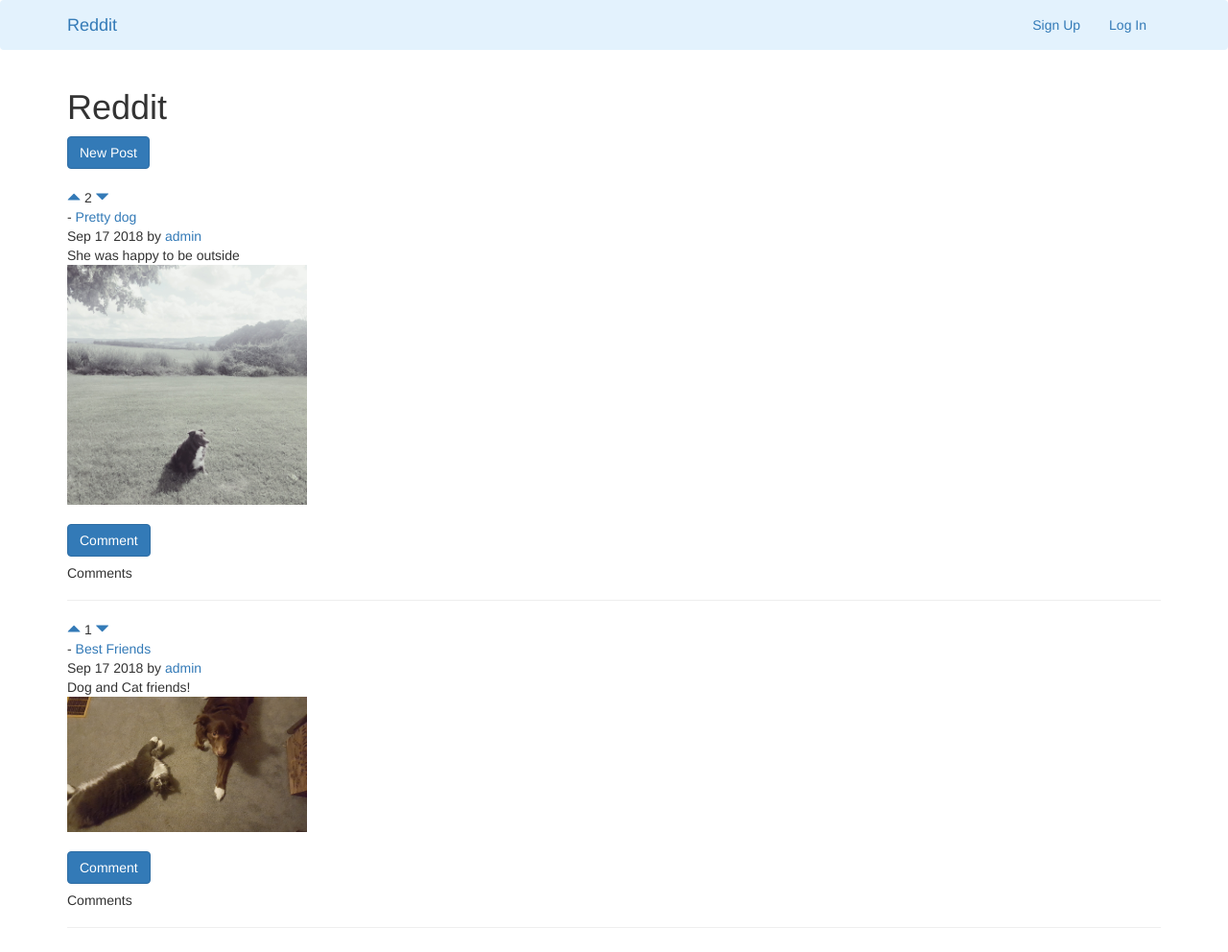
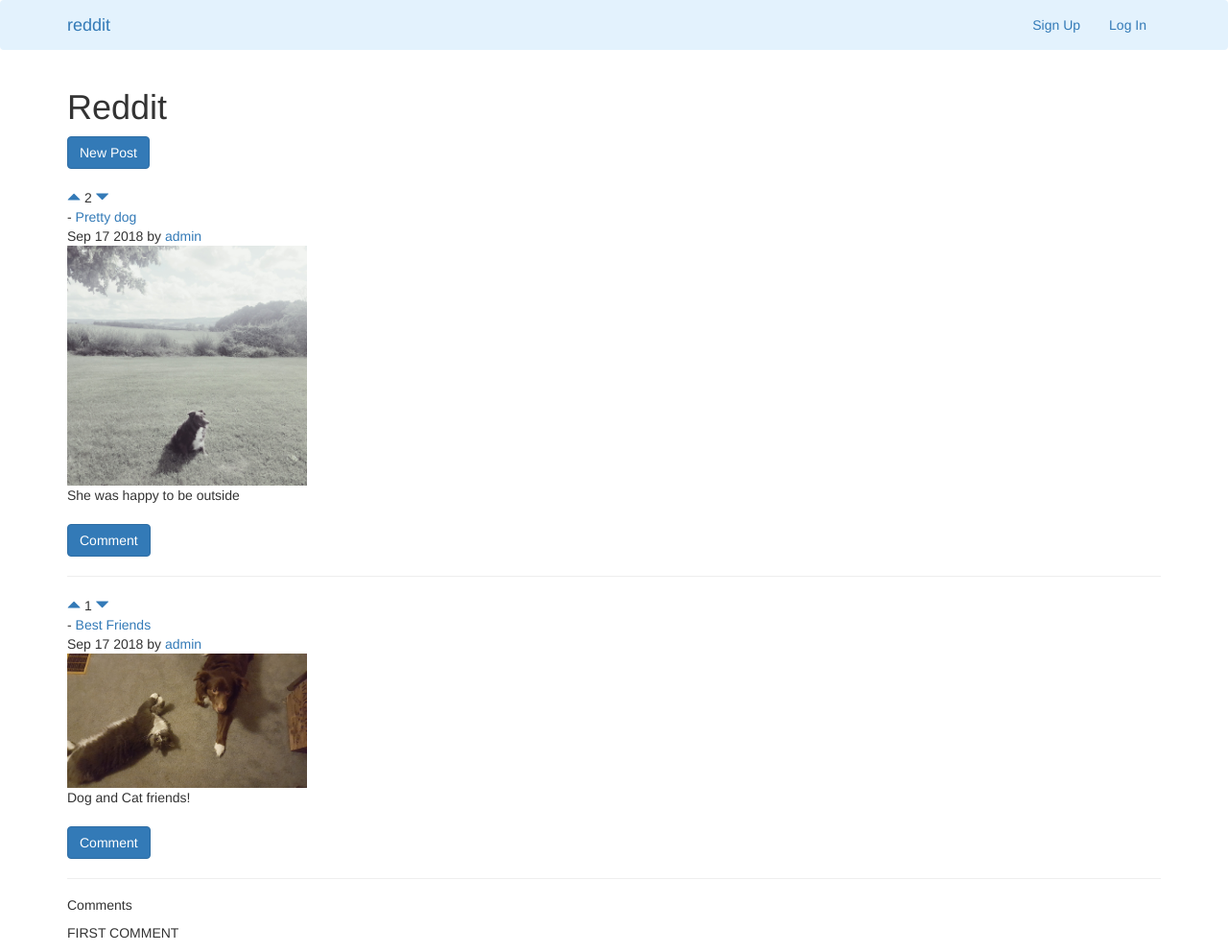
Before and after one commit to aza024/django-reddit, a Django app: page / in a window 1280 px wide. Shown: the whole page at 96% size. Before the commit the page ends 967 px from the top, so only its background shows below. Run offline with Django 3.2, Linux system fonts and the light colour scheme; data comes from the database, SQL or seed files in the repository; both versions use the stored data as it was after the commit; some libraries are stand-ins or nearby versions.

Commit message:
formatting changes

```diff
--- a/posts/models.py
+++ b/posts/models.py
@@ -27,5 +27,6 @@ class Comment(models.Model):
     votes_total = models.IntegerField(default=1)
 
 
+
     def created_at_formatted(self):
         return self.created_at.strftime('%b %e %Y')
--- a/posts/templates/posts/create.html
+++ b/posts/templates/posts/create.html
@@ -1,4 +1,5 @@
 {% extends 'base.html' %}
+{% load staticfiles %}
 
 {% block content %}
 <h1>New Post</h1>
--- a/posts/templates/posts/home.html
+++ b/posts/templates/posts/home.html
@@ -25,24 +25,29 @@
 <br />
 {{ post.created_at_formatted }} by <a href="{% url 'posts:userposts' post.user.id %}">{{ post.user.username }}</a>
 <br />
+<img src="{{ post.image.url }}" width="250">
+<br />
 {{ post.content }}
 <br />
-<img src="{{ post.image.url }}" width="250">
-<br />
+
 <br />
 <a class = "btn btn-primary" href="{% url 'posts:comment'  %}">Comment</a>
 
 <br />
-<h5>Comments</h5>
 
-{% for comments in Comments.all %}
-{{ comment.title }}
-{{ comment.content }}
-{% endfor %}
 
 <hr>
 
 {% endfor %}
+
 <!-- Comments -->
+<h5>Comments</h5>
+{% for comment in posts.comments.all %}
+    <p>{{ comment.title }}</p>
+    <p>{{ comment.content }}</p>
+    <p>{{ comment.created_at }}</p>
+    {% empty %}
+        <p>FIRST COMMENT</p>
+{% endfor %}
 
 {% endblock %}
--- a/posts/urls.py
+++ b/posts/urls.py
@@ -2,6 +2,7 @@ from django.urls import path
 from django.conf.urls import url
 from . import views
 from django.conf import settings
+from django.conf.urls.static import static
 
 
 
@@ -14,3 +15,7 @@ urlpatterns = [
     url(r'^user/(?P<fk>[0-9]+)', views.userposts, name='userposts'),
     path('comment/', views.comment, name='comment'),
 ]
+
+if settings.DEBUG:
+    urlpatterns += static(settings.STATIC_URL, document_root=settings.STATIC_ROOT)
+    urlpatterns += static(settings.MEDIA_URL, document_root=settings.MEDIA_ROOT)
--- a/templates/base.html
+++ b/templates/base.html
@@ -20,7 +20,7 @@
             <span class="icon-bar"></span>
             <span class="icon-bar"></span>
           </button>
-          <a class="navbar-brand" href="{% url 'home' %}">Reddit</a>
+          <a class="navbar-brand" href="{% url 'home' %}">reddit</a>
         </div>
         <div class="collapse navbar-collapse" id="mynav">
           <ul class="nav navbar-nav navbar-right">
```
Also changed, not shown: db.sqlite3, posts/migrations/0001_initial.py, posts/migrations/0002_remove_comment_reply.py, posts/migrations/0003_auto_20180917_0525.py (deleted), posts/migrations/0004_auto_20180917_0542.py (deleted), posts/migrations/0005_auto_20180917_0710.py (deleted), redditclone/media/images/20151204_232630.jpg (added), redditclone/media/images/20170727_205314.jpg (added), redditclone/media/images/blog_1.jpg (added).
